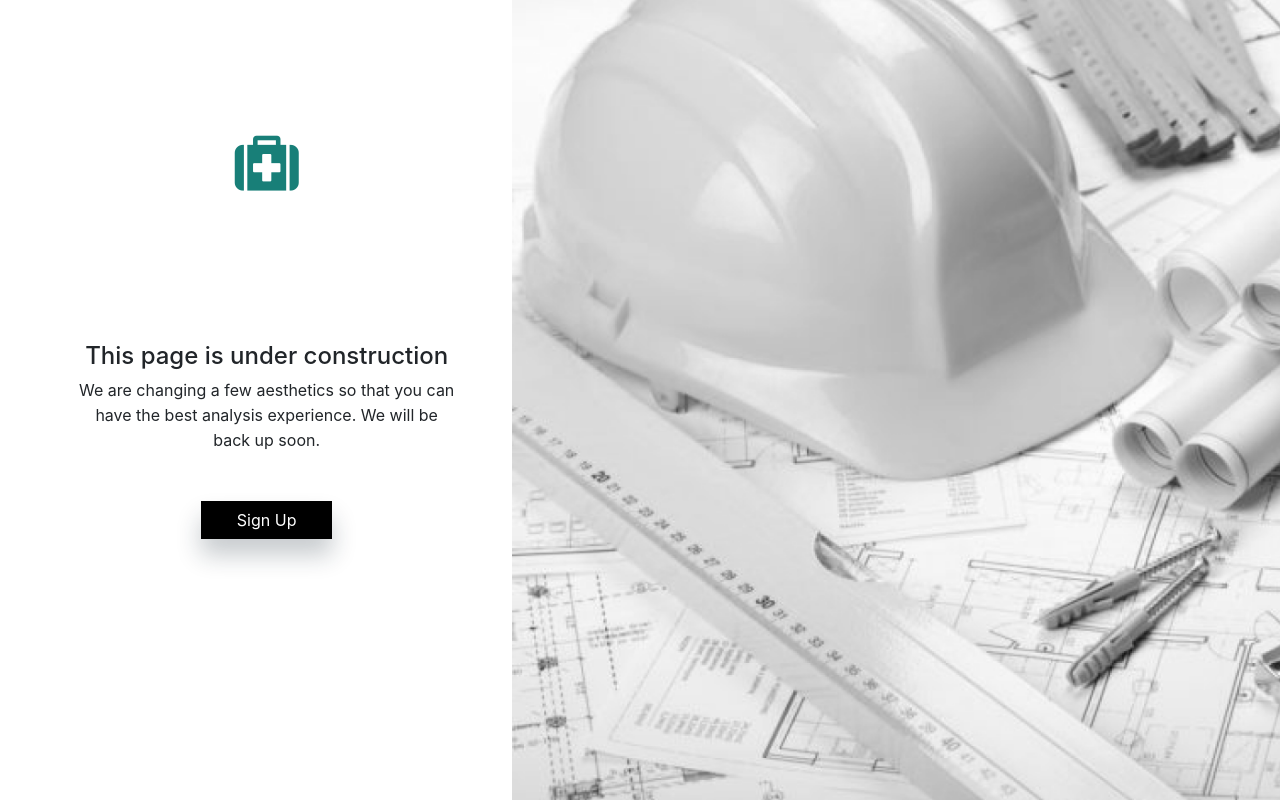
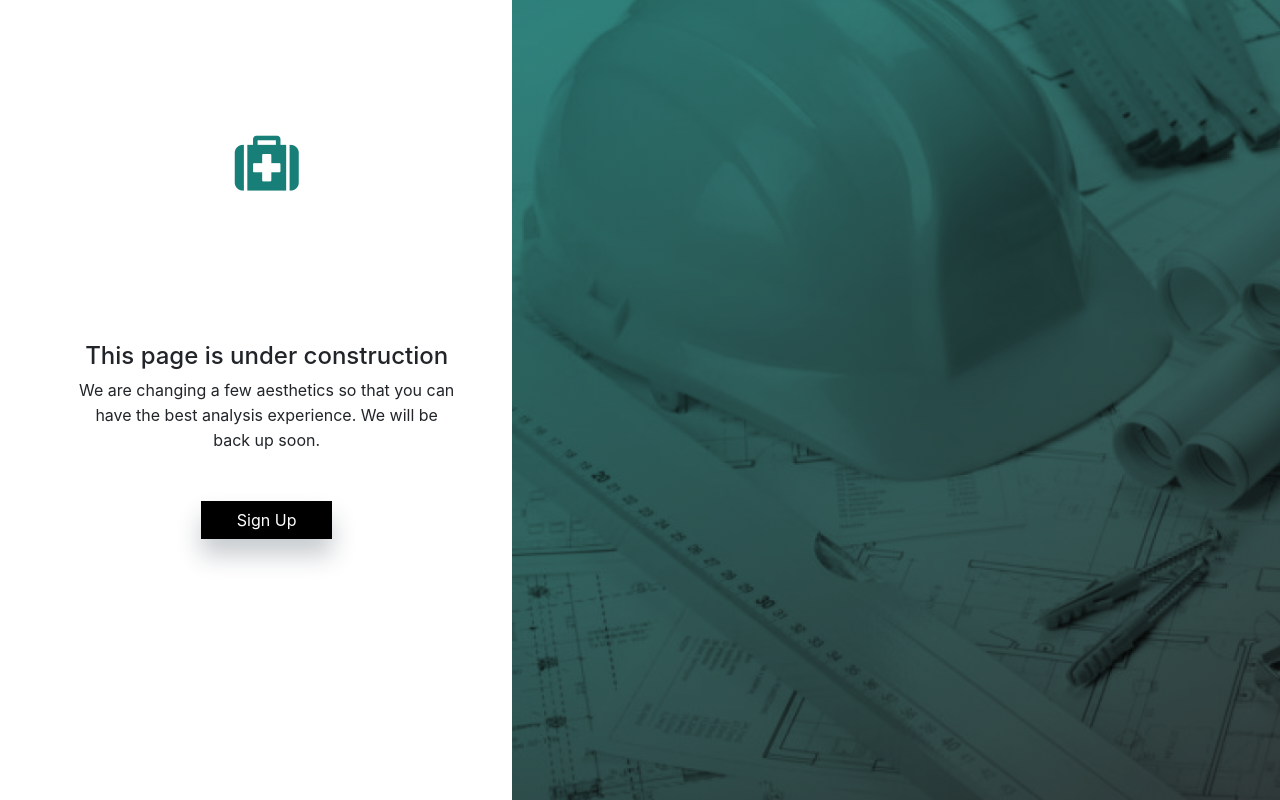
Before and after one commit to brianwachira/AATA, a React (Create React App) app in the folder frontend/: page / in a window 1280 px wide. Built offline with nearby package versions, Linux system fonts and the light colour scheme.

Commit message:
[FIX] : hard code color primary

```diff
--- a/frontend/src/Components/Banner/Banner.scss
+++ b/frontend/src/Components/Banner/Banner.scss
@@ -11,7 +11,7 @@
     top: 0;
     background-repeat: no-repeat;
     .img-overlay{
-        background : rgba(0, 0, 0, 0) linear-gradient(149.44deg, $color-primary -8.2%, rgb(33, 33, 33) 114.65%) repeat scroll 0% 0%;
+        background : rgba(0, 0, 0, 0) linear-gradient(149.44deg, rgb(24, 127, 120) -8.2%, rgb(33, 33, 33) 114.65%) repeat scroll 0% 0%;
         position: absolute;
         width: 60vw;
         height: 100vh;
```
